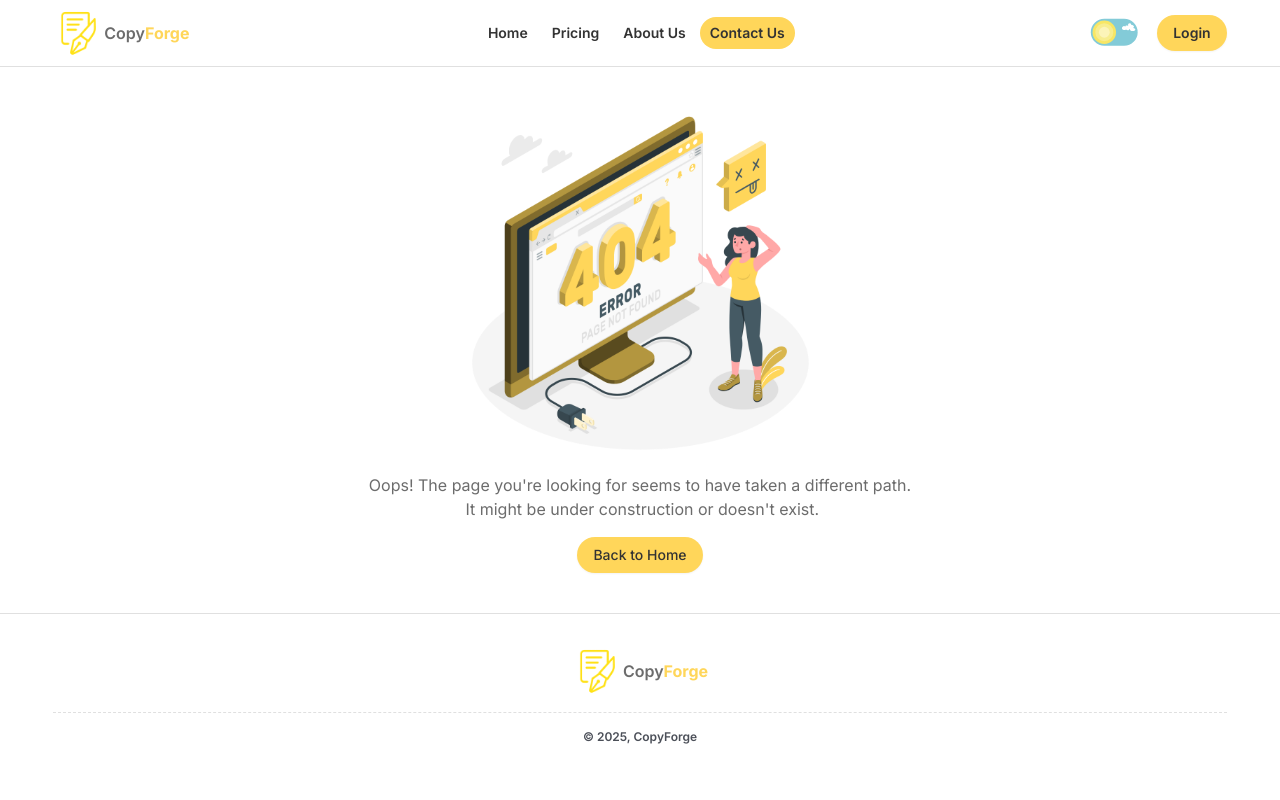
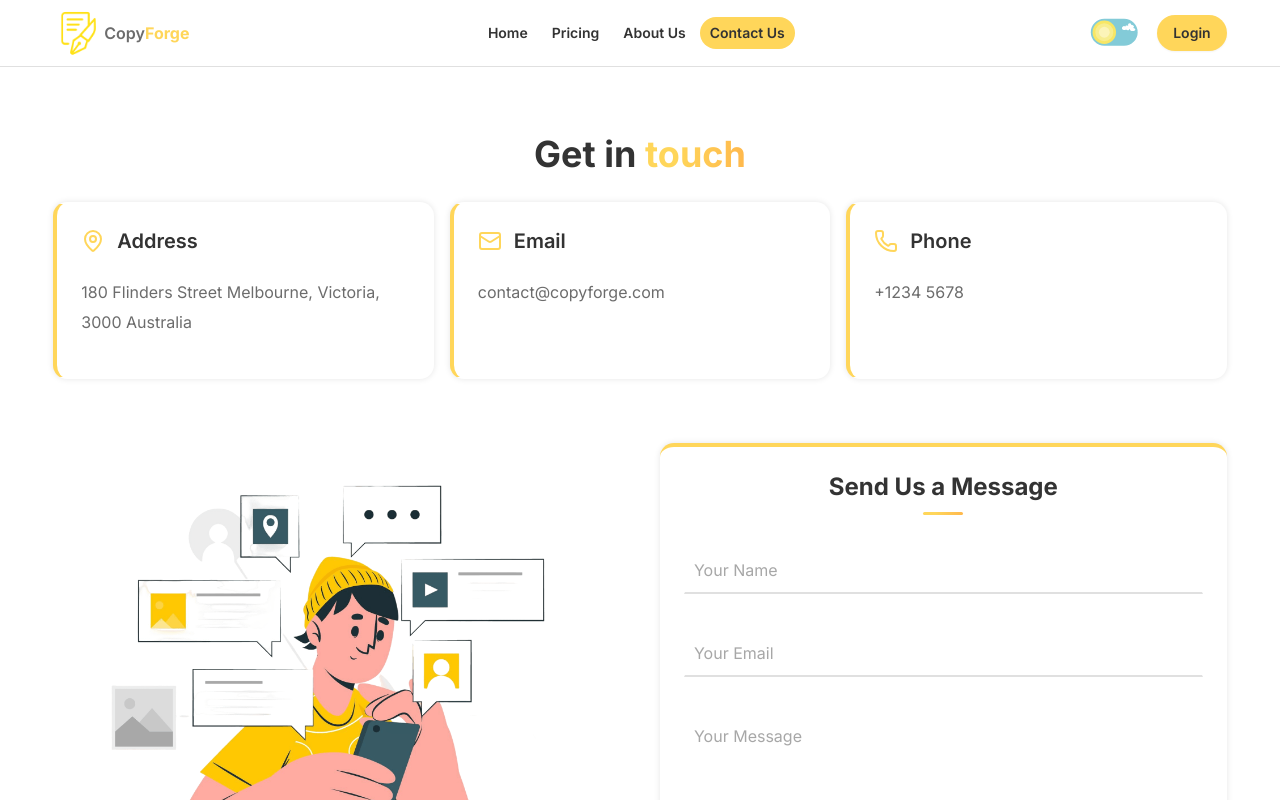
Before and after one commit to Mahedul-Karim/copy-forge, a React (Vite) app in the folder frontend/: page /contact-us in a window 1280 px wide. Shown: the top 800 px of the page. Built offline with nearby package versions, Linux system fonts and the light colour scheme.

Commit message:
contact us page added

```diff
--- a/frontend/package.json
+++ b/frontend/package.json
@@ -12,6 +12,7 @@
   "dependencies": {
     "@radix-ui/react-accordion": "^1.2.8",
     "@radix-ui/react-dialog": "^1.1.11",
+    "@radix-ui/react-label": "^2.1.4",
     "@radix-ui/react-slot": "^1.2.0",
     "@reduxjs/toolkit": "^2.6.1",
     "@tailwindcss/vite": "^4.1.4",
--- /dev/null
+++ b/frontend/src/components/contact-us/DetailsCard.jsx
@@ -0,0 +1,31 @@
+import React from "react";
+
+import {
+  Card,
+  CardContent,
+  CardDescription,
+  CardFooter,
+  CardHeader,
+  CardTitle,
+} from "@/components/ui/card";
+
+// eslint-disable-next-line no-unused-vars
+const DetailsCard = ({ Icon, label, description }) => {
+  return (
+    <Card
+      className="bg-white dark:bg-paper border-transparent border-l-[4px] border-l-primary"
+      style={{ boxShadow: "rgba(0, 0, 0, 0.1) 0px 0px 6px" }}
+    >
+      <CardHeader>
+        <CardTitle
+          className={"flex items-center gap-3 text-xl text-text-primary"}
+        >
+          <Icon className="text-primary" /> {label}
+        </CardTitle>
+        <CardDescription className="py-4 text-base whitespace-pre-wrap font-normal text-text-secondary leading-[1.9]" >{description}</CardDescription>
+      </CardHeader>
+    </Card>
+  );
+};
+
+export default DetailsCard;
--- /dev/null
+++ b/frontend/src/components/contact-us/Form.jsx
@@ -0,0 +1,27 @@
+import React from "react";
+import FloatingInput from "../form/FloatingInput";
+import FloatingTextarea from "../form/FloatingTextarea";
+import { Button } from "../ui/button";
+import { Send } from "lucide-react";
+
+const Form = () => {
+  return (
+    <div
+      className="bg-white dark:bg-paper border-transparent border-t-[4px] border-t-primary rounded-xl p-6"
+      style={{ boxShadow: "rgba(0, 0, 0, 0.1) 0px 0px 6px" }}
+    >
+      <h2 className="text-xl sm:text-2xl mb-10 font-bold text-center text-text-primary relative after:absolute after:w-10 after:h-[3px] after:rounded-full after:bg-gradient-to-r after:from-[#FFD65A] after:from-30% after:to-[#FFB84C] after:-bottom-[12px] after:left-[50%] after:-translate-x-[50%]">
+        Send Us a Message
+      </h2>
+
+      <form className="space-y-8" onSubmit={e=>e.preventDefault()}>
+        <FloatingInput label="Your Name" />
+        <FloatingInput label="Your Email" />
+        <FloatingTextarea label="Your Message" />
+        <Button className="h-12 font-semibold" >Send Message <Send /> </Button>
+      </form>
+    </div>
+  );
+};
+
+export default Form;
--- /dev/null
+++ b/frontend/src/components/form/FloatingInput.jsx
@@ -0,0 +1,21 @@
+import React from "react";
+import { Input } from "../ui/input";
+import { Label } from "../ui/label";
+
+const FloatingInput = ({label,...props}) => {
+  return (
+    <div className="relative z-[1]">
+      <Input
+        className={
+          "border-transparent border-b-border shadow-none rounded-none dark:bg-transparent dark:border-b-[#444] border-b-2 text-text-primary py-3 h-auto focus:border-b-primary dark:focus:border-b-primary peer"
+        }
+        {...props}
+      />
+      <Label className="text-base text-text-secondary/60 font-normal absolute top-[15px] left-[10px] peer-focus:text-sm peer-focus:top-[-12px] peer-focus:left-0 transition-all duration-300 z-[-1] peer-focus:font-medium peer-focus:text-text-primary">
+        {label}
+      </Label>
+    </div>
+  );
+};
+
+export default FloatingInput;
--- /dev/null
+++ b/frontend/src/components/form/FloatingTextarea.jsx
@@ -0,0 +1,21 @@
+import React from 'react'
+import { Label } from '../ui/label'
+import { Textarea } from '../ui/textarea'
+
+const FloatingTextarea = ({label,props}) => {
+  return (
+    <div className="relative z-[1]">
+      <Textarea
+        className={
+          "border-transparent border-b-border shadow-none rounded-none dark:bg-transparent dark:border-b-[#444] border-b-2 text-text-primary py-3 h-auto focus:border-b-primary dark:focus:border-b-primary peer"
+        }
+        {...props}
+      />
+      <Label className="text-base text-text-secondary/60 font-normal absolute top-[15px] left-[10px] peer-focus:text-sm peer-focus:top-[-12px] peer-focus:left-0 transition-all duration-300 z-[-1] peer-focus:font-medium peer-focus:text-text-primary">
+        {label}
+      </Label>
+    </div>
+  )
+}
+
+export default FloatingTextarea
--- /dev/null
+++ b/frontend/src/components/ui/input.jsx
@@ -0,0 +1,24 @@
+import * as React from "react"
+
+import { cn } from "@/lib/utils"
+
+function Input({
+  className,
+  type,
+  ...props
+}) {
+  return (
+    (<input
+      type={type}
+      data-slot="input"
+      className={cn(
+        "file:text-foreground placeholder:text-muted-foreground  dark:bg-input/30 border-input flex h-9 w-full min-w-0 rounded-md border bg-transparent px-3 py-1 text-base shadow-xs transition-[color,box-shadow] outline-none file:inline-flex file:h-7 file:border-0 file:bg-transparent file:text-sm file:font-medium disabled:pointer-events-none disabled:cursor-not-allowed disabled:opacity-50",
+
+        "aria-invalid:ring-destructive/20 dark:aria-invalid:ring-destructive/40 aria-invalid:border-destructive",
+        className
+      )}
+      {...props} />)
+  );
+}
+
+export { Input }
--- /dev/null
+++ b/frontend/src/components/ui/label.jsx
@@ -0,0 +1,21 @@
+import * as React from "react"
+import * as LabelPrimitive from "@radix-ui/react-label"
+
+import { cn } from "@/lib/utils"
+
+function Label({
+  className,
+  ...props
+}) {
+  return (
+    (<LabelPrimitive.Root
+      data-slot="label"
+      className={cn(
+        "flex items-center gap-2 text-sm leading-none font-medium select-none group-data-[disabled=true]:pointer-events-none group-data-[disabled=true]:opacity-50 peer-disabled:cursor-not-allowed peer-disabled:opacity-50",
+        className
+      )}
+      {...props} />)
+  );
+}
+
+export { Label }
--- /dev/null
+++ b/frontend/src/components/ui/textarea.jsx
@@ -0,0 +1,20 @@
+import * as React from "react"
+
+import { cn } from "@/lib/utils"
+
+function Textarea({
+  className,
+  ...props
+}) {
+  return (
+    (<textarea
+      data-slot="textarea"
+      className={cn(
+        "placeholder:text-muted-foreground aria-invalid:ring-destructive/20 dark:aria-invalid:ring-destructive/40 aria-invalid:border-destructive dark:bg-input/30 flex field-sizing-content min-h-30 w-full rounded-md border bg-transparent px-3 py-2 text-base shadow-xs transition-[color,box-shadow] outline-none disabled:cursor-not-allowed disabled:opacity-50",
+        className
+      )}
+      {...props} />)
+  );
+}
+
+export { Textarea }
--- /dev/null
+++ b/frontend/src/pages/contact-us/ContactUs.jsx
@@ -0,0 +1,50 @@
+import Container from "@/components/common/Container";
+import Title from "@/components/common/section/Title";
+import React from "react";
+import { MapPin, Mail, Phone } from "lucide-react";
+import DetailsCard from "@/components/contact-us/DetailsCard";
+import Form from "@/components/contact-us/Form";
+
+const DETAILS = [
+  {
+    icon: MapPin,
+    label: "Address",
+    description: "180 Flinders Street Melbourne, Victoria, 3000 Australia",
+  },
+  {
+    icon: Mail,
+    label: "Email",
+    description: "contact@copyforge.com",
+  },
+  {
+    icon: Phone,
+    label: "Phone",
+    description: "+1234 5678",
+  },
+];
+
+const ContactUs = () => {
+  return (
+    <Container className="py-8 md:py-16">
+      <Title text="Get in touch" highlight={"touch"} />
+      <div className="my-6 grid md:grid-cols-3 gap-4">
+        {DETAILS.map((det, i) => (
+          <DetailsCard
+            key={i}
+            Icon={det.icon}
+            label={det.label}
+            description={det.description}
+          />
+        ))}
+      </div>
+      <div className="my-16 grid md:grid-cols-2 gap-10">
+        <div className="hidden md:flex flex-col items-center justify-center" >
+            <img src="/contact.png" alt="" />
+        </div>
+        <Form />
+      </div>
+    </Container>
+  );
+};
+
+export default ContactUs;
--- a/frontend/src/routes/routes.jsx
+++ b/frontend/src/routes/routes.jsx
@@ -4,6 +4,7 @@ import Home from "../pages/home/Home";
 import NotFound from "@/components/error/NotFound";
 import PricingPage from "@/pages/pricing/PricingPage";
 import AboutUs from "@/pages/about-us/AboutUs";
+import ContactUs from "@/pages/contact-us/ContactUs";
 
 export const router = createBrowserRouter([
   {
@@ -22,6 +23,10 @@ export const router = createBrowserRouter([
       {
         path:'/about-us',
         element:<AboutUs />
+      },
+      {
+        path:'/contact-us',
+        element:<ContactUs />
       }
     ],
   },
```
Also changed, not shown: frontend/public/contact.png (added), 1 other file (tests, documents, lock files or other folders).
